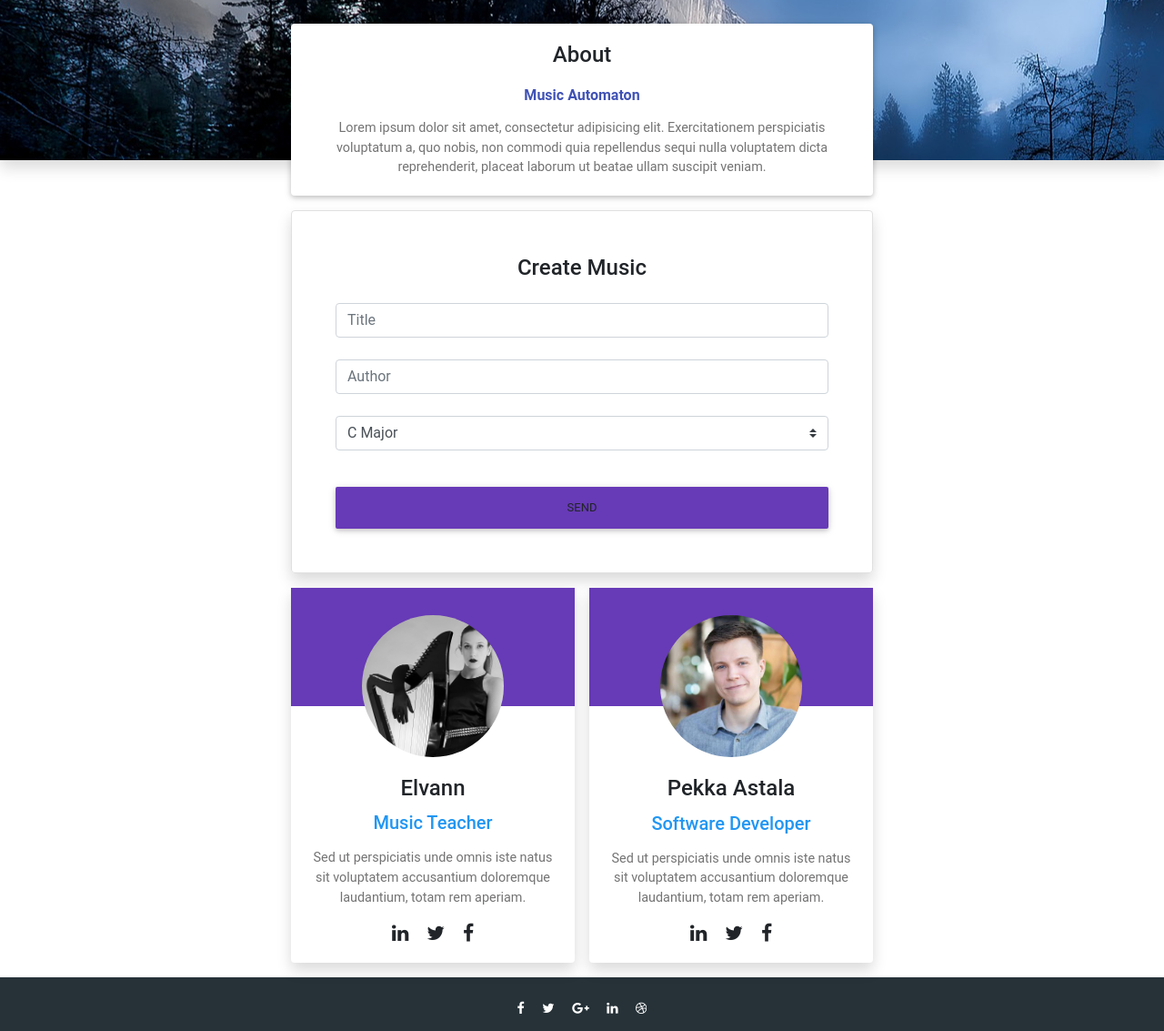
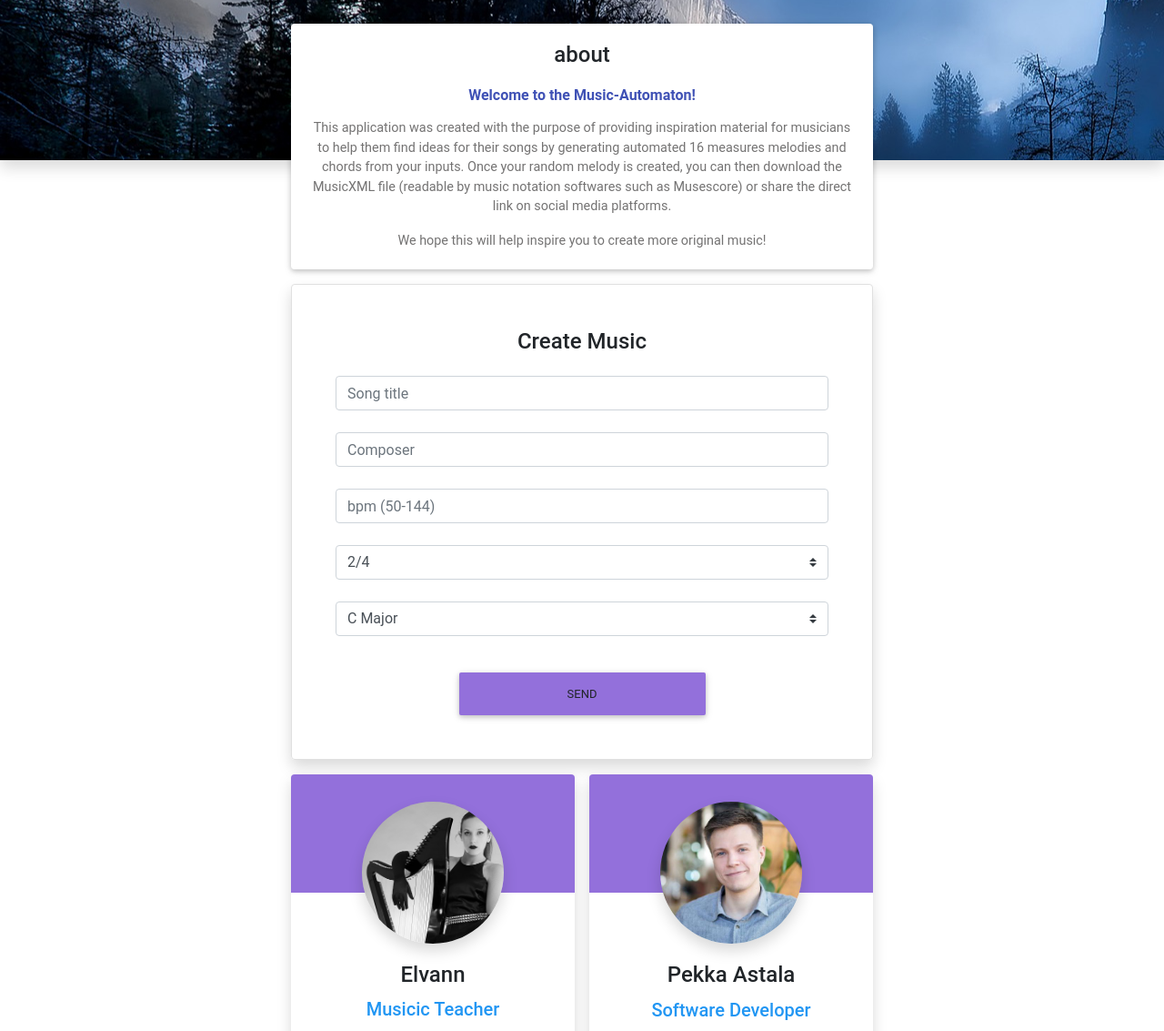
Before and after one commit to ElvannAbendroth/music-automaton-ui, a website: page index.html in a window 1280 px wide. Shown: the part 280-1413 px from the top of the page at 91% size. Drawn offline with nearby package versions, Linux system fonts and the light colour scheme; files that its build step writes are made by us from their sources.

Commit message:
Added some more user inputs, minor design changes and wrote a draft for the about section

```diff
--- a/index.html
+++ b/index.html
@@ -69,11 +69,15 @@
         <div class="card-body card-body-cascade text-center">
 
             <!-- Title -->
-            <h4 class="card-title"><strong>About</strong></h4>
+            <h4 class="card-title"><strong>about</strong></h4>
             <!-- Subtitle -->
-            <h6 class="font-weight-bold indigo-text py-2">Music Automaton</h6>
+            <h6 class="font-weight-bold indigo-text py-2">Welcome to the Music-Automaton!</h6>
             <!-- Text -->
-            <p class="card-text">Lorem ipsum dolor sit amet, consectetur adipisicing elit. Exercitationem perspiciatis voluptatum a, quo nobis, non commodi quia repellendus sequi nulla voluptatem dicta reprehenderit, placeat laborum ut beatae ullam suscipit veniam.
+            <p class="card-text">
+                This application was created with the purpose of providing inspiration material for musicians to help them find ideas for their songs by generating automated 16 measures melodies and chords from your inputs.  Once your random melody is created, you can then download the MusicXML file (readable by music notation softwares such as Musescore) or share the direct link on social media platforms.
+            </p>
+            <p class="card-text">
+                We hope this will help inspire you to create more original music!
             </p>
 
         </div>
@@ -81,19 +85,33 @@
     </div>
     <!-- Card -->
 
-    <!-- Default form contact -->
+    <!-- Music Creation Form -->
     <form class="text-center border border-light p-5 w-50 ml-auto mr-auto mt-3 shadow rounded">
 
         <p class="h4 mb-4">Create Music</p>
 
-        <input type="text" id="defaultContactFormName" class="form-control mb-4" placeholder="Title">
+        <!-- Song Title -->
 
-        <!-- Email -->
-        <input type="text" id="defaultContactFormEmail" class="form-control mb-4" placeholder="Author">
+        <input type="text" id="songTitle" class="form-control mb-4" placeholder="Song title">
+
+        <!-- Composer -->
+        <input type="text" id="composerName" class="form-control mb-4" placeholder="Composer">
+
+         <!-- bpm -->
+         <input type="text" id="beatsPerMinute" class="form-control mb-4" placeholder="bpm (50-144)">
+
+        <!-- Key Signature -->
+        <select id="timeSignature" class="browser-default custom-select mb-4">
+            <option value="" disabled>choose key signature</option>
+            <option value="1">2/4</option>
+            <option value="1">3/4</option>
+            <option value="1">4/4</option>
+
+        </select>
 
         <!-- Subject -->
-        <select class="browser-default custom-select mb-4">
-            <option value="" disabled>Choose key</option>
+        <select id="songKey" class="browser-default custom-select mb-4">
+            <option value="" disabled>choose key</option>
             <option value="1">C Major</option>
             <option value="1">G Major</option>
             <option value="1">D Major</option>
@@ -128,7 +146,7 @@
         </select>
 
         <!-- Send button -->
-        <button class="btn btn-block btn-send" type="submit">Send</button>
+        <button class="btn btn-block btn-send w-50 mr-auto" type="submit">Send</button>
 
     </form>
     <!-- Default form contact -->
@@ -140,7 +158,7 @@
             <div class="contact-card-header"></div>
 
             <!-- Card image -->
-            <div class="view view-cascade overlay w-50 ml-auto mr-auto rounded-circle">
+            <div class="view view-cascade overlay w-50 ml-auto mr-auto rounded-circle shadow">
                 <img class="card-img-top" src="elvann.jpg" alt="Card image cap">
                 <a href="#!">
                     <div class="mask rgba-white-slight"></div>
@@ -153,7 +171,7 @@
                 <!-- Title -->
                 <h4 class="card-title"><strong>Elvann</strong></h4>
                 <!-- Subtitle -->
-                <h5 class="blue-text pb-2"><strong>Music Teacher</strong></h5>
+                <h5 class="blue-text pb-2"><strong>Musicic Teacher</strong></h5>
                 <!-- Text -->
                 <p class="card-text">Sed ut perspiciatis unde omnis iste natus sit voluptatem accusantium doloremque laudantium, totam rem aperiam. </p>
 
@@ -173,7 +191,7 @@
             <div class="contact-card-header"></div>
 
             <!-- Card image -->
-            <div class="view view-cascade overlay w-50 ml-auto mr-auto rounded-circle">
+            <div class="view view-cascade overlay w-50 ml-auto mr-auto rounded-circle shadow">
                 <img class="card-img-top" src="pekka-astala.jpeg" alt="Card image cap">
                 <a href="#!">
                     <div class="mask rgba-white-slight"></div>
--- a/scss/example.scss
+++ b/scss/example.scss
@@ -1,5 +1,7 @@
-$primary-color: #673ab7;
-//$primary-color-light:
+//$primary-color: #673ab7;
+$primary-color: mediumpurple;
+$primary-color-dark: darken( $primary-color, 10% );
+$primary-color-light: lighten( $primary-color, 10% );
 
 
 .header-image {
@@ -13,6 +15,8 @@ $primary-color: #673ab7;
   height: 130px;
   margin-bottom: -100px;
   background-color: $primary-color;
+  border-top-left-radius: .25rem;
+  border-top-right-radius: .25rem;
 }
 
 .navbar {
@@ -22,3 +26,7 @@ $primary-color: #673ab7;
 .btn-send {
   background-color: $primary-color;
 }
+
+.btn-send:hover {
+  background-color: $primary-color-light;
+}
```
